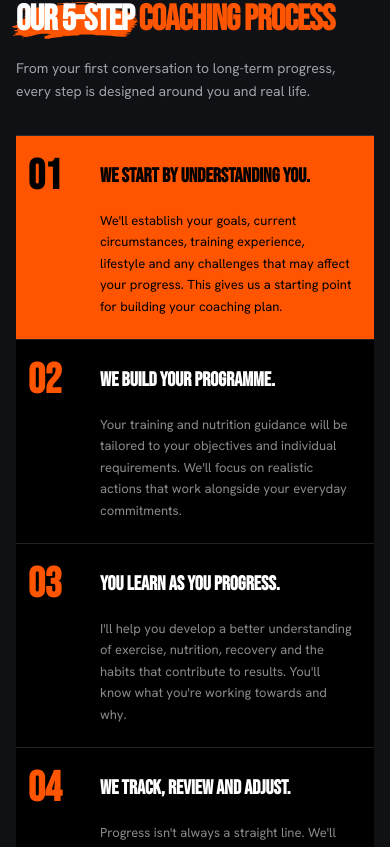
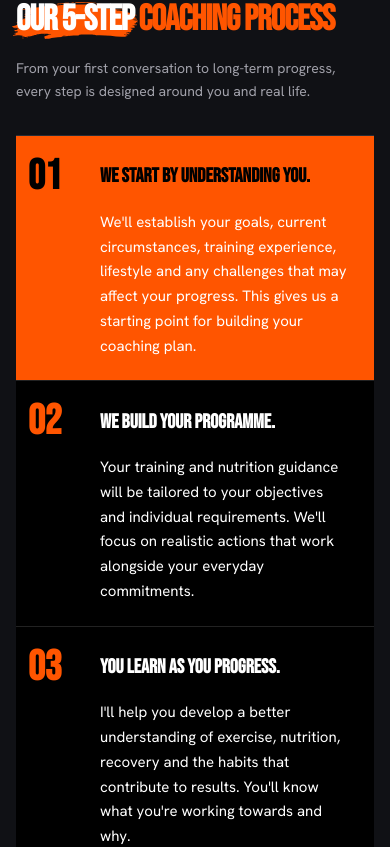
Before and after one commit to chriscallaghan2012/mwfitness, a React (Vite) app: page / in a window 390 px wide. Shown: the part 2393-3240 px from the top of the page. Built offline with nearby package versions, Linux system fonts and the light colour scheme; no server answers.

Commit message:
Improve five-step process description contrast and layout

```diff
--- a/src/index.css
+++ b/src/index.css
@@ -637,7 +637,7 @@ html[data-mw-font-preview="true"] body * {
 }
 .mw-process-step {
   display: grid;
-  grid-template-columns: 76px minmax(0, 1fr) minmax(220px, 0.9fr) 24px;
+  grid-template-columns: 76px minmax(0, 1fr) minmax(220px, 0.9fr);
   align-items: center;
   gap: 22px;
   width: 100%;
@@ -669,8 +669,8 @@ html[data-mw-font-preview="true"] body * {
   transition: color 220ms ease;
 }
 .mw-process-description {
-  color: #8a8a8a;
-  font-size: 13px;
+  color: #fff;
+  font-size: 15px;
   line-height: 1.65;
   transition: color 220ms ease;
 }
@@ -692,9 +692,6 @@ html[data-mw-font-preview="true"] body * {
 .mw-process-step:hover .mw-process-title,
 .mw-process-step:focus-visible .mw-process-title,
 .mw-process-step.is-active .mw-process-title,
-.mw-process-step:hover .mw-process-description,
-.mw-process-step:focus-visible .mw-process-description,
-.mw-process-step.is-active .mw-process-description,
 .mw-process-step:hover .mw-process-arrow,
 .mw-process-step:focus-visible .mw-process-arrow,
 .mw-process-step.is-active .mw-process-arrow {
@@ -707,7 +704,7 @@ html[data-mw-font-preview="true"] body * {
 }
 @media (max-width: 700px) {
   .mw-process-step {
-    grid-template-columns: 58px minmax(0, 1fr) 20px;
+    grid-template-columns: 58px minmax(0, 1fr);
     gap: 14px;
     min-height: 0;
     padding: 22px 12px;
@@ -715,9 +712,9 @@ html[data-mw-font-preview="true"] body * {
   .mw-process-number { font-size: 42px; }
   .mw-process-title { font-size: 20px; }
   .mw-process-description {
-    grid-column: 2 / 4;
+    grid-column: 2 / 3;
     grid-row: 2;
-    font-size: 13px;
+    font-size: 15px;
     padding-right: 10px;
   }
 }
```
